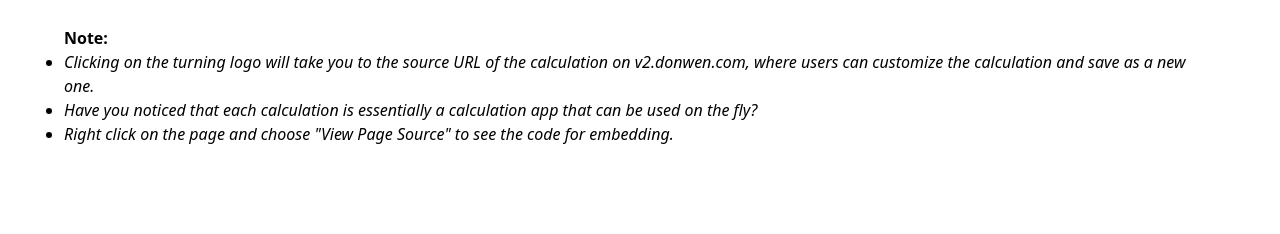
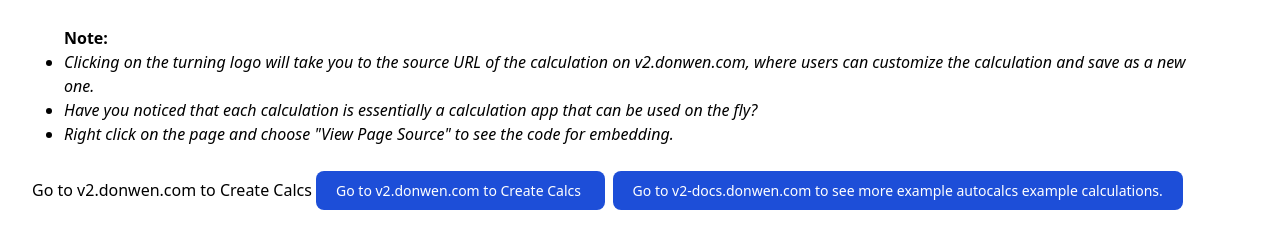
Before and after one commit to e3d/e3d.github.io, a plain HTML site: page index.html in a window 1280 px wide. Shown: the part 1620-1854 px from the top of the page. Before the commit the page ends 1830 px from the top, so only its background shows below. Drawn offline with nearby package versions, Linux system fonts and the light colour scheme.

Commit message:
Update index.html

```diff
--- a/index.html
+++ b/index.html
@@ -41,5 +41,24 @@
         </li>
       </ol>
     </div>
+
+    <div>
+    <button class="btn btn-blue">
+      Go to v2.donwen.com to Create Calcs
+    </button>
+
+    <a href="v2.donwen.com"
+       class="text-white bg-blue-700 hover:bg-blue-800 focus:ring-4 focus:ring-blue-300 font-medium
+              rounded-lg text-sm px-5 py-2.5 mr-2 mb-2 dark:bg-blue-600 dark:hover:bg-blue-700 focus:outline-none dark:focus:ring-blue-800">
+       Go to v2.donwen.com to Create Calcs
+     </a>
+
+      <a href="v2-docs.donwen.com"
+       class="text-white bg-blue-700 hover:bg-blue-800 focus:ring-4 focus:ring-blue-300 font-medium
+              rounded-lg text-sm px-5 py-2.5 mr-2 mb-2 dark:bg-blue-600 dark:hover:bg-blue-700 focus:outline-none dark:focus:ring-blue-800">
+       Go to v2-docs.donwen.com to see more example autocalcs example calculations.
+     </a>
+
+    </div>
   </body>
 </html>
```
